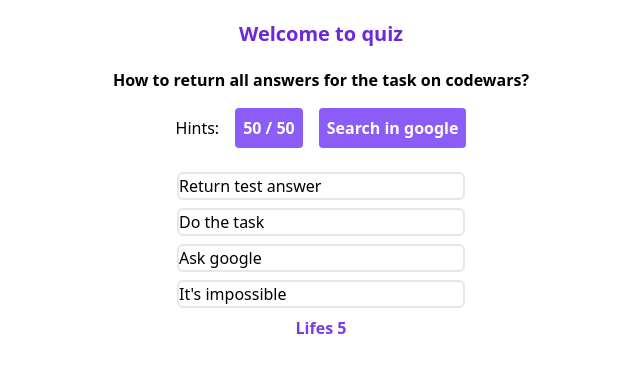
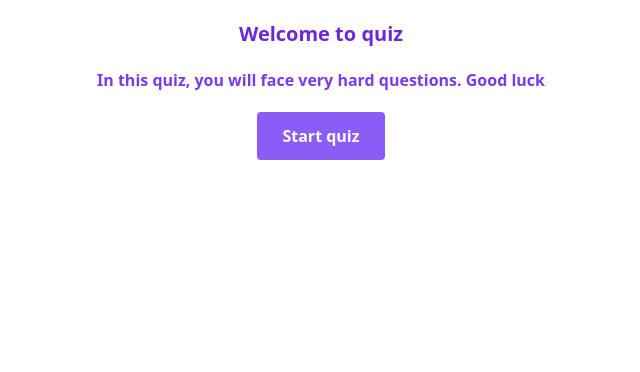
Before and after one commit to bogdandobak/mili-app, a Vue app in the folder mili-app/: page / in a window 1280 px wide. Shown: the top 372 px of the page, without its empty margins (319-959 px from the left). Built offline with nearby package versions, Linux system fonts and the light colour scheme.

Commit message:
split some logic in different components and made WelcomeQuiz component

```diff
--- a/mili-app/src/App.vue
+++ b/mili-app/src/App.vue
@@ -1,20 +1,38 @@
 <template>
-  <div>
-    <h1 class="m-5 font-bold text-xl text-purple-700 text-center">
-      Welcome to quiz
-    </h1>
+  <div
+    v-if="!isGameStarted"
+    class="flex flex-col items-center gap-5 m-5"
+  >
+    <WelcomeQuiz @handle-start="handleStart" />
+  </div>
+  <div v-else>
     <Quiz />
   </div>
 </template>
 
 <script lang="ts">
-import { defineComponent } from 'vue'
+/* eslint-disable @typescript-eslint/no-non-null-assertion */
+import { defineComponent, ref } from 'vue'
 import Quiz from '@/components/Quiz.vue'
+import WelcomeQuiz from '@/components/WelcomeQuiz.vue'
 
 export default defineComponent({
   name: 'App',
   components: {
-    Quiz
+    Quiz,
+    WelcomeQuiz
+  },
+  setup () {
+    const isGameStarted = ref(JSON.parse(localStorage.getItem('isGameStarted')!) || false)
+    function handleStart () {
+      localStorage.setItem('isGameStarted', JSON.stringify(true))
+      isGameStarted.value = JSON.parse(localStorage.getItem('isGameStarted')!)
+    }
+
+    return {
+      isGameStarted,
+      handleStart
+    }
   }
 })
 </script>
--- a/mili-app/src/components/LoseGame.vue
+++ b/mili-app/src/components/LoseGame.vue
@@ -4,12 +4,9 @@
       You lose the game
     </h2>
     <p class="text-center text-purple-600 font-semibold">Your score: {{ score }}</p>
-    <button
-      class="bg-purple-500 hover:bg-purple-700 text-white font-bold p-3 rounded w-32"
-      @click="handleRestart"
-    >
+    <BaseButton :handleButton="handleRestart">
       Restart quiz
-    </button>
+    </BaseButton>
   </div>
 </template>
 
--- a/mili-app/src/components/Quiz.vue
+++ b/mili-app/src/components/Quiz.vue
@@ -1,7 +1,7 @@
 <template>
-  <section class="flex flex-col items-center">
+  <section class="flex flex-col items-center m-5">
     <div v-if="!isGameOver && !isWinner">
-      <h2 class="text-center font-semibold text-md">
+      <h2 class="text-center text-purple-600 font-bold">
         {{ questionsData[currentQuestionIndex].question }}
       </h2>
       <Hints
@@ -10,15 +10,12 @@
       />
       <div class="flex w-full justify-center">
         <ul>
-          <li
-            v-for="item in answers"
-            :key="item.text"
-            class="m-2 w-72 border-2 rounded-md hover:bg-purple-400 transition-colors duration-1000"
-            :class="item.isCorrect ? correctAnswerBorder : correctAnswerBorder && falseAnswerBorder"
-            @click="handleAnswer(item.text)"
-          >
-            {{ item.text }}
-          </li>
+          <QuizItem
+            :answers="answers"
+            :correctAnswerBorder="correctAnswerBorder"
+            :falseAnswerBorder="falseAnswerBorder"
+            @handle-answer="handleAnswer"
+          />
         </ul>
       </div>
       <p
@@ -50,10 +47,14 @@
 <script lang="ts">
 /* eslint-disable @typescript-eslint/no-non-null-assertion */
 import { defineComponent, ref } from 'vue'
+
+import QuizItem from '@/components/QuizItem.vue'
 import LoseGame from '@/components/LoseGame.vue'
 import WinGame from '@/components/WinGame.vue'
 import Hints from '@/components/Hints.vue'
+
 import questions from '@/data/questions.json'
+
 import { IQuestion } from '@/modules/IQuestion'
 import { IAnswer } from '@/modules/IAnswer'
 
@@ -62,7 +63,8 @@ export default defineComponent({
   components: {
     LoseGame,
     Hints,
-    WinGame
+    WinGame,
+    QuizItem
   },
   setup () {
     const questionsData = ref<IQuestion[]>(questions)
@@ -170,6 +172,7 @@ export default defineComponent({
       localStorage.clear()
       currentQuestionIndex.value = 0
       answers.value = questionsData.value[currentQuestionIndex.value].answers
+      localStorage.setItem('isGameStarted', JSON.stringify(true))
     }
 
     return {
--- /dev/null
+++ b/mili-app/src/components/QuizItem.vue
@@ -0,0 +1,44 @@
+<template>
+  <li
+    v-for="item in answers"
+    :key="item.text"
+    class="m-2 w-72 border-2 text-purple-500 rounded-md
+          hover:bg-purple-400 hover:text-white transition-colors duration-1000"
+    :class="item.isCorrect ? correctAnswerBorder : correctAnswerBorder && falseAnswerBorder"
+    @click="handleAnswer(item.text)"
+  >
+    {{ item.text }}
+  </li>
+</template>
+
+<script lang="ts">
+import { defineComponent, PropType } from 'vue'
+import { IAnswer } from '@/modules/IAnswer'
+
+export default defineComponent({
+  props: {
+    answers: {
+      type: Array as PropType<IAnswer[]>,
+      required: true
+    },
+    correctAnswerBorder: {
+      type: String,
+      required: true
+    },
+    falseAnswerBorder: {
+      type: String,
+      required: true
+    }
+  },
+  emits: ['handle-answer'],
+  setup (_, { emit }) {
+    function handleAnswer (text: string) {
+      emit('handle-answer', text)
+    }
+
+    return {
+      handleAnswer
+    }
+  }
+})
+</script>
--- /dev/null
+++ b/mili-app/src/components/UI/BaseButton.vue
@@ -0,0 +1,21 @@
+<template>
+  <button
+    class="bg-purple-500 hover:bg-purple-700 text-white font-bold p-3 rounded w-32"
+    @click="handleButton"
+  >
+    <slot />
+  </button>
+</template>
+
+<script lang="ts">
+import { defineComponent } from 'vue'
+
+export default defineComponent({
+  props: {
+    handleButton: {
+      type: Function,
+      required: true
+    }
+  }
+})
+</script>
--- /dev/null
+++ b/mili-app/src/components/WelcomeQuiz.vue
@@ -0,0 +1,28 @@
+<template>
+  <h1 class="font-bold text-xl text-purple-700 text-center">
+    Welcome to quiz
+  </h1>
+  <p class="text-center text-purple-600 font-semibold">
+    In this quiz, you will face very hard questions. Good luck
+  </p>
+  <BaseButton :handleButton="handleStart">
+    Start quiz
+  </BaseButton>
+</template>
+
+<script lang="ts">
+import { defineComponent } from 'vue'
+
+export default defineComponent({
+  emits: ['handle-start'],
+  setup (_, { emit }) {
+    function handleStart () {
+      emit('handle-start')
+    }
+
+    return {
+      handleStart
+    }
+  }
+})
+</script>
--- a/mili-app/src/components/WinGame.vue
+++ b/mili-app/src/components/WinGame.vue
@@ -2,12 +2,9 @@
   <div class="flex flex-col item-center gap-4">
     <h2 class="text-center text-purple-600 font-semibold">You win the game</h2>
     <p class="text-center text-purple-600 font-semibold">Your score: {{ score }}</p>
-    <button
-      class="bg-purple-500 hover:bg-purple-700 text-white font-bold p-3 rounded w-32"
-      @click="handleRestart"
-    >
+    <BaseButton :handleButton="handleRestart">
       Try again
-    </button>
+    </BaseButton>
   </div>
 </template>
 
--- a/mili-app/src/main.ts
+++ b/mili-app/src/main.ts
@@ -1,7 +1,10 @@
 import { createApp } from 'vue'
 import App from '@/App.vue'
 import '@/index.css'
+import BaseButton from '@/components/UI/BaseButton.vue'
 
 export const app = createApp(App)
 
+app.component('BaseButton', BaseButton)
+
 app.mount('#app')
```
Also changed, not shown: mili-app/src/components/Hints.vue (+5 -4 lines).
